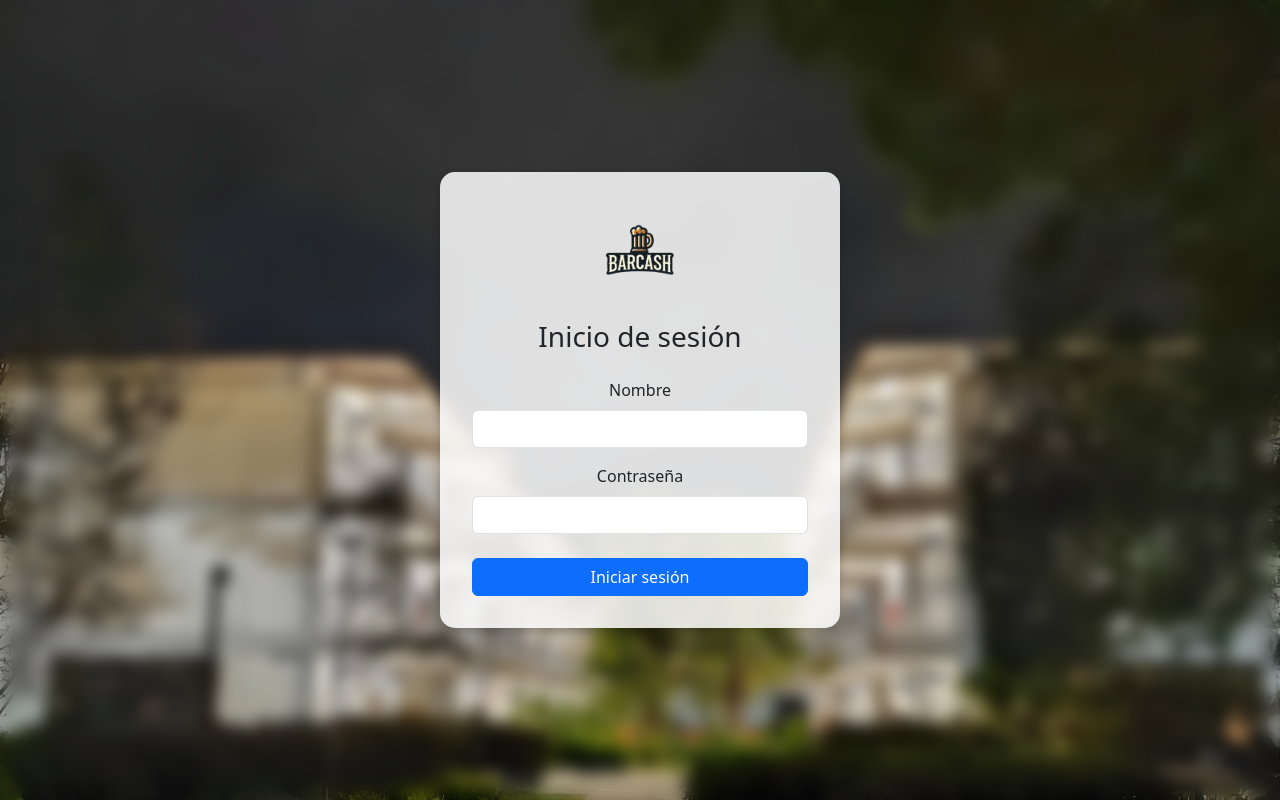
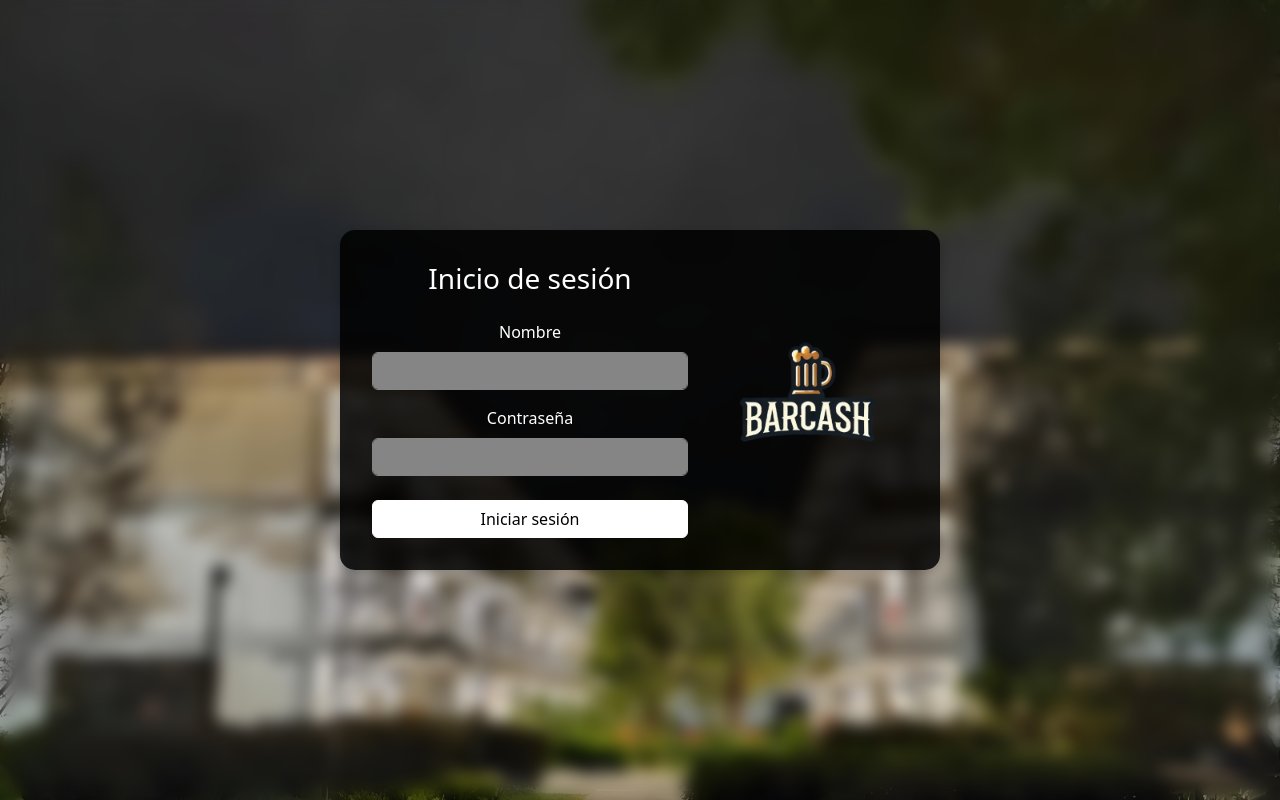
Before and after one commit to louisy03/BarCash, a PHP site: page / in a window 1280 px wide. Run offline with PHP 8.4, Linux system fonts and the light colour scheme.

Commit message:
terminado del login

```diff
--- /dev/null
+++ b/assets/php/hash_gen.php
@@ -0,0 +1,5 @@
+<?php
+// Generate a hashed password
+$hashed_password = password_hash("123", PASSWORD_DEFAULT);
+echo $hashed_password;
+?>
--- a/index.php
+++ b/index.php
@@ -1,4 +1,3 @@
-<!-- File: index.php -->
 <?php
 session_start();
 include 'db/connection.php';
@@ -55,27 +54,55 @@ if ($_SERVER['REQUEST_METHOD'] == 'POST') {
 
         /* Card styling */
         .login-card {
-            background: rgba(255, 255, 255, 0.85);
+            background: rgba(0, 0, 0, 0.85);
             border-radius: 15px;
             padding: 2rem;
             box-shadow: 0 4px 10px rgba(0, 0, 0, 0.2);
             text-align: center;
             width: 100%;
-            max-width: 400px;
+            max-width: 600px;
         }
 
-        /* Logo styling */
         .logo {
-            width: 100px;
+            width: 200px;
             height: auto;
-            margin-bottom: 1rem;
+            margin: 0 auto;
+        }
+
+        .login-card h3,
+        .login-card .form-label {
+            color: white;
+        }
+
+        .login-card input[type="text"],
+        .login-card input[type="password"] {
+            background-color: rgba(132, 133, 132, 255);
+            border-color: rgba(132, 133, 132, 255);
+            color: white;
+        }
+
+        .login-card button[type="submit"] {
+            background-color: white;
+            color: black;
+            border-color: white;
+        }
+
+        .login-form {
+            display: flex;
+            justify-content: space-between;
+            align-items: center;
+        }
+
+        .login-fields {
+            flex: 1;
+            margin-right: 20px;
         }
     </style>
 </head>
 <body>
     <div class="login-card">
-        <!-- Logo -->
-        <img src="assets/images/logo.png" alt="Logo" class="logo">
+        <div class="login-form">
+            <div class="login-fields">
                 <h3 class="mb-4">Inicio de sesión</h3>
 
                 <!-- Login Form -->
@@ -100,6 +127,10 @@ if ($_SERVER['REQUEST_METHOD'] == 'POST') {
                     <button type="submit" class="btn btn-primary w-100">Iniciar sesión</button>
                 </form>
             </div>
+            <!-- Logo -->
+            <img src="assets/images/logo.png" alt="Logo" class="logo">
+        </div>
+    </div>
 
     <!-- Bootstrap JS -->
     <script src="https://cdn.jsdelivr.net/npm/bootstrap@5.3.0/dist/js/bootstrap.bundle.min.js"></script>
```
Lines whose indentation alone changed are shown as unchanged.
